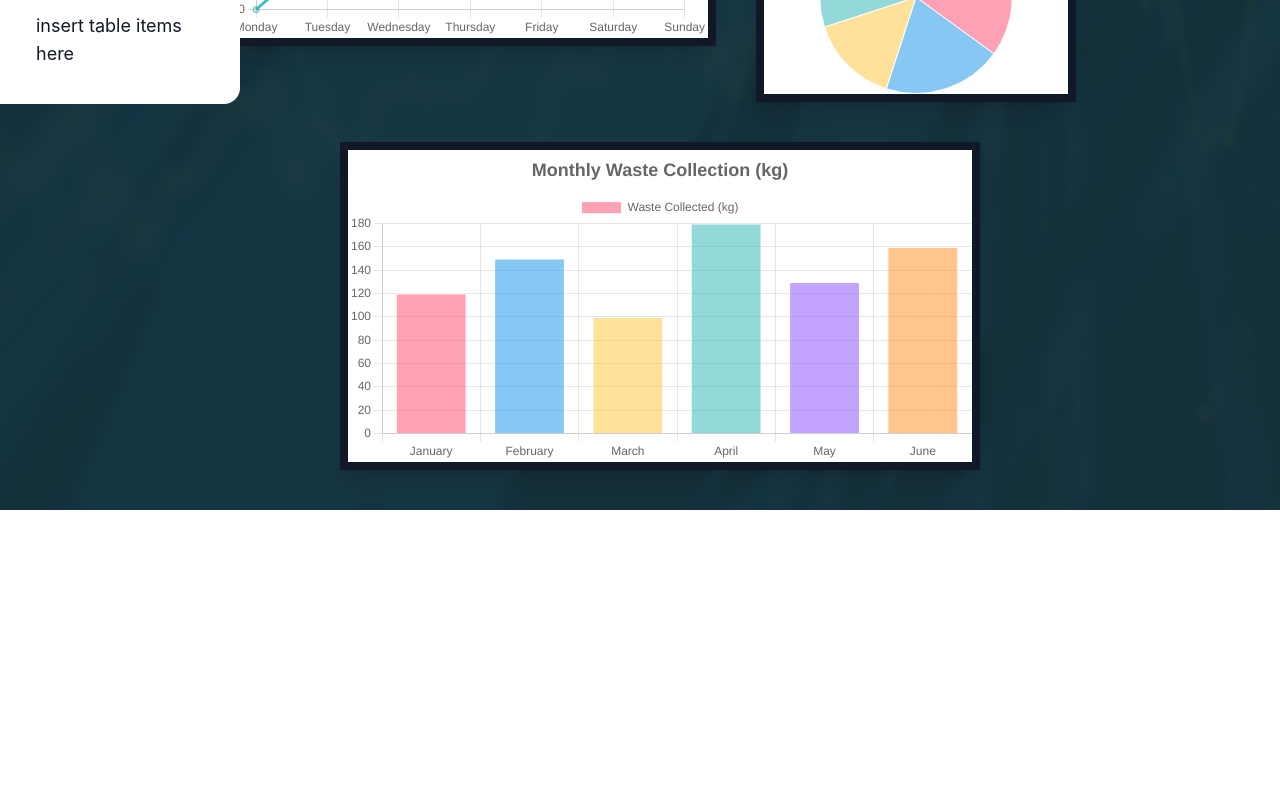
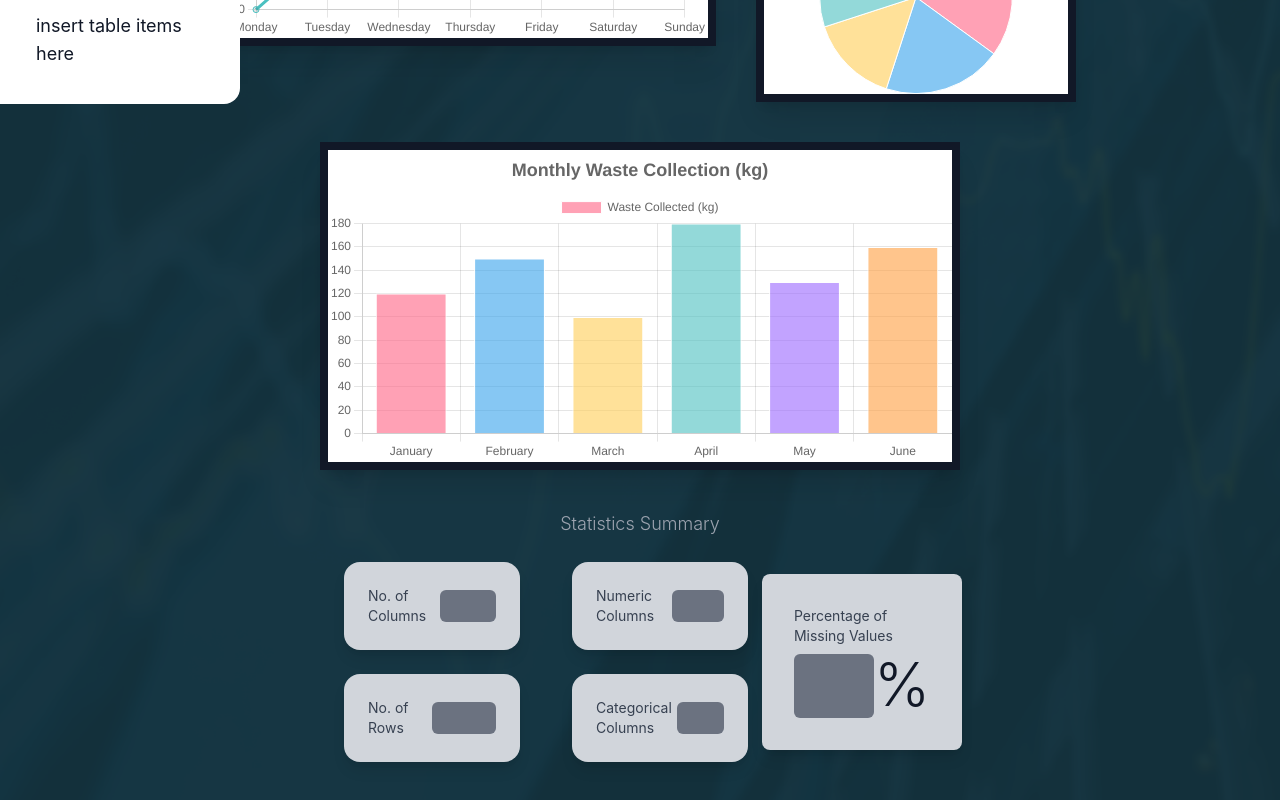
Before and after one commit to mychll31/datalysis, a React (Vite) app in the folder FrontEnd/: page /Display-Page in a window 1280 px wide. Shown: the part 696-1496 px from the top of the page. Before the commit the page ends 1206 px from the top, so only its background shows below. Built offline with nearby package versions, Linux system fonts and the light colour scheme.

Commit message:
Added statistic summary placeholder

```diff
--- a/FrontEnd/src/Components/Navbar/Navbar.jsx
+++ b/FrontEnd/src/Components/Navbar/Navbar.jsx
@@ -81,6 +81,7 @@ const NavBar = () => {
             <SignUpModal
                 isOpen={isSignUpOpen}
                 setIsOpen={setIsSignUpOpen}
+                setIsLoginOpen={setIsLoginOpen}
             />
         </nav>
     );
--- a/FrontEnd/src/Components/Navbar/SignUpModal.jsx
+++ b/FrontEnd/src/Components/Navbar/SignUpModal.jsx
@@ -1,6 +1,6 @@
 import { useState, useEffect } from "react"; // Import useEffect
 
-const SignUpModal = ({ isOpen, setIsOpen }) => {
+const SignUpModal = ({ isOpen, setIsOpen, setIsLoginOpen }) => {
     // ✅ Declare state at the top level
     const [username, setUsername] = useState(""); // Added username
     const [email, setEmail] = useState("");
@@ -161,7 +161,17 @@ const SignUpModal = ({ isOpen, setIsOpen }) => {
                         >
                             {loading ? "Signing up..." : "Create Account"}
                         </button>
-                        <button className="mt-3 text-gray-600 underline" onClick={() => setIsOpen(false)}>Close</button>
+                        <button
+                            className="mt-3 text-gray-600 underline"
+                            onClick={() => {
+                                setIsOpen(false); // Close the signup modal first
+                                setIsLoginOpen(true) // Open login modal after a short delay
+                            }}
+                        >
+                            Back
+                        </button>
+
+
                     </div>
                 </div>
             </div>
--- /dev/null
+++ b/FrontEnd/src/Components/StatisticSum.jsx
@@ -0,0 +1,48 @@
+import React from "react";
+
+const StatisticsSummary = ({ numColumns, numRows, numNumeric, numCategorical, missingPercentage }) => {
+    return (
+        <div className="w-1/2 bg-darkBlue p-6 rounded-lg flex flex-row align-middle items-center justify-center gap-3 text-white  pb-24">
+
+
+            <div className="w-3/4 justify-center grid grid-rows-2 gap-6 grid-cols-2 ">
+                {/* No. of Columns */}
+                <StatCard label="No. of Columns" value={numColumns} />
+                {/* Numeric Columns */}
+                <StatCard label="Numeric Columns" value={numNumeric} />
+                {/* No. of Rows */}
+                <StatCard label="No. of Rows" value={numRows} />
+                {/* Categorical Columns */}
+                <StatCard label="Categorical Columns" value={numCategorical} />
+            </div>
+
+            {/* Percentage of Missing Values */}
+            <div className="w-1/4 flex justify-center h-full">
+                <div className="bg-gray-300 rounded-lg shadow-lg p-8 flex flex-col items-center w-56">
+                    <p className="text-sm text-gray-700 mb-2">Percentage of Missing Values</p>
+                    <div className="flex">
+                        <div className="bg-gray-500 rounded-md w-20 h-16 flex items-center justify-center text-xl font-bold text-white">
+                            {missingPercentage}
+                        </div>
+                        <h1 className="font-light text-gray-900 text-6xl">
+                            %
+                        </h1>
+                    </div>
+                </div>
+            </div>
+        </div>
+    );
+};
+
+const StatCard = ({ label, value }) => {
+    return (
+        <div className="bg-gray-300 rounded-2xl shadow-lg p-6 flex justify-between items-center w-44">
+            <p className="text-sm text-gray-700">{label}</p>
+            <div className="bg-gray-500 rounded-md w-20 h-8 flex items-center justify-center text-lg font-bold text-white">
+                {value}
+            </div>
+        </div>
+    );
+};
+
+export default StatisticsSummary;
--- a/FrontEnd/src/Pages/display.jsx
+++ b/FrontEnd/src/Pages/display.jsx
@@ -6,6 +6,7 @@ import { LineGraph } from "../Components/Line";
 import CsvTable from "../Components/CsvTable"; // Import the new component
 import { PieChart } from "../Components/Pie";
 import { BarGraph } from "../Components/Bar";
+import StatisticsSummary from "../Components/StatisticSum";
 
 const Display = () => {
     const location = useLocation();
@@ -96,11 +97,13 @@ const Display = () => {
                     </div>
                 </div>
             </div>
-                <div className="w-1/2 ml-10 pb-10 ">
+                <div className="w-1/2 pb-10 ">
                     <div className="App bg-white border-gray-900 border-8 shadow-xl ">
                         <BarGraph />
                     </div>
                 </div>
+            <h2 className="w-1/2 text-center text-lg text-gray-400 font-light ">Statistics Summary</h2>
+            <StatisticsSummary />
 
         </section>
     );
```
Also changed, not shown: 1 other file (tests, documents, lock files or other folders).
